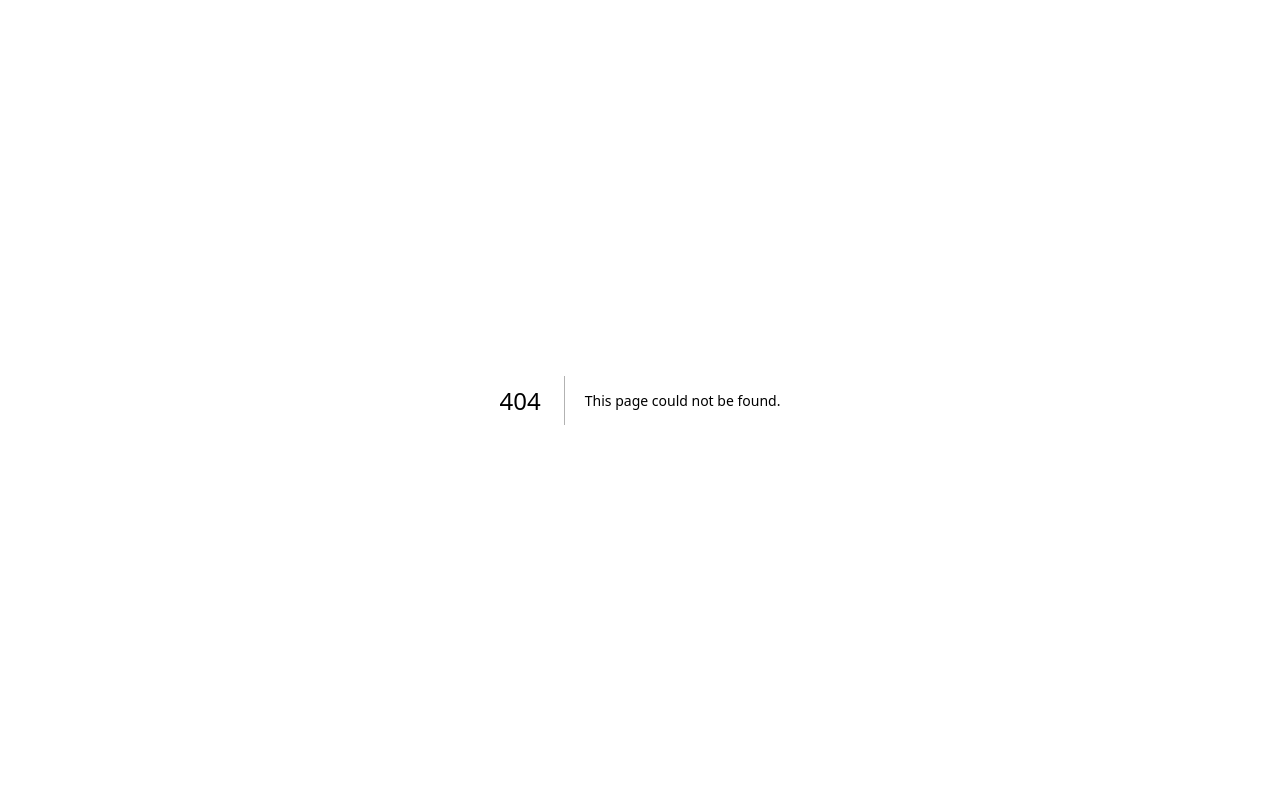
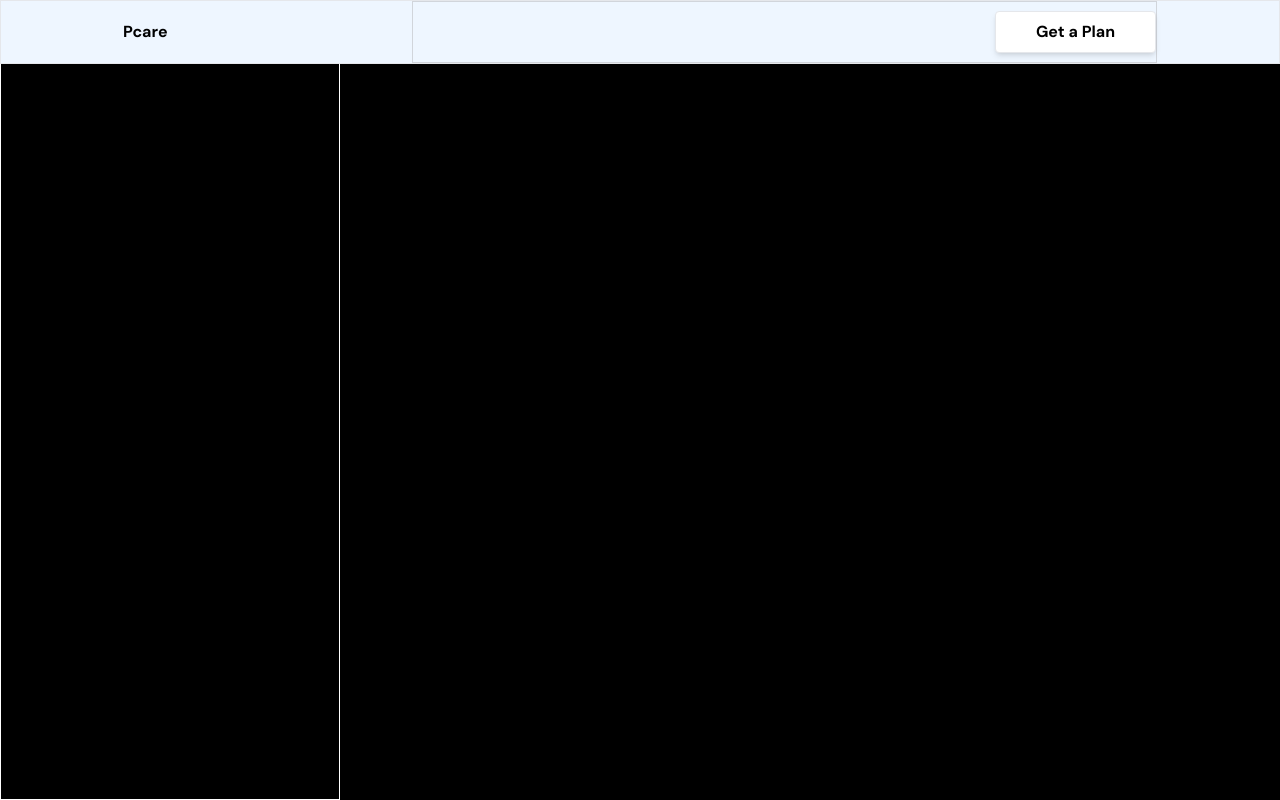
Before and after one commit to Bukunmi-sketch/nextjs-tailwindcss-project, a Next.js app: page /home in a window 1280 px wide. Before the commit this address had no page. Built offline with nearby package versions, Linux system fonts and the light colour scheme.

Commit message:
created sidebar and sidebarlink components

```diff
--- /dev/null
+++ b/components/homeheader.js
@@ -0,0 +1,17 @@
+import React from 'react'
+import Link from 'next/link'
+
+function Homeheader() {
+  return (
+    <div
+    className="top-0 text-base font-bold text-black-800 text-center bg-[#EEF6FF] h-16 border w-full flex justify-around items-center fixed z-40">
+    <h1 > Pcare </h1>
+
+    <div className="invisible lg:visible flex border border-gray-300 justify-end items-center w-7/12 h-full ">
+       <span className="bg-white rounded border border-white-300 px-10 py-2 shadow-md"> <Link href="/register"> Get a Plan</Link>  </span>
+    </div>
+  </div>
+  )
+}
+
+export default Homeheader
--- a/components/sidebar.js
+++ b/components/sidebar.js
@@ -0,0 +1,17 @@
+import React from 'react'
+import Sidebarlink from './sidebarlink'
+
+function Sidebar() {
+    return (
+        <div className='hidden text-white border border-white border-solid sm:flex flex-col items-center xl:items-start xl:w-[340px] p-2 fixed h-full '>
+
+            <div className='space-y-2.5 mt-4 mb-2.5 xl:ml:24'>
+                <Sidebarlink />
+            </div>
+
+
+        </div>
+    )
+}
+
+export default Sidebar
--- /dev/null
+++ b/components/sidebarlink.js
@@ -0,0 +1,9 @@
+import React from 'react'
+
+function Sidebarlink() {
+  return (
+    <div>Sidebarlink</div>
+  )
+}
+
+export default Sidebarlink
--- a/pages/details.js
+++ /dev/null
@@ -1,99 +0,0 @@
-import { Inter, Roboto_Mono } from 'next/font/google';
-import Header from '@/components/header'
-import Image from 'next/image'
-import Link from 'next/link'
-import nurse from "@/assets/nurse.png"
-import rainbow from "@/assets/rainbow.png"
-
-const inter = Inter({
-    subsets: ['latin'],
-    display: 'swap',
-    variable: '--font-inter',
-});
-
-const roboto_mono = Roboto_Mono({
-    subsets: ['latin'],
-    display: 'swap',
-    variable: '--font-roboto-mono',
-});
-
-function register() {
-    return (
-        <>
-            <Header />
-            <main className={`min-h-screen flex justify-center mt-[65px] font-bold border border-dotted border-red-800 md:mt-20 md:flex-row `}>
-
-                {/* CONTAINER BOX */}
-
-                <section className="flex flex-col items-center border-2 border-dashed border-yellow-800  md:flex-row md:w-[70%] ">
-                    {/* FIRST BOX */}
-                    <div className='flex flex-col items-center h-full  bg-blue-200 m-2.5 md:w-[50%] '>
-                        <h3 className='mt-3'>Create a New Account</h3>
-
-                        <div className='flex flex-col border border-green-800 p-12 w-full'>
-                            <div className='flex flex-col  mb-10 flex-1 '>
-                                <button className=' border border-white-800 p-4 flex-1 rounded-lg cursor-pointer bg-white shadow-md'> Sign up with Google</button>
-                            </div>
-
-                            <div className='flex flex-col  mb-10 flex-1 '>
-                                <button className=' border border-white-800 p-4 flex-1 rounded-lg cursor-pointer bg-white shadow-md'> Sign up with Apple id</button>
-                            </div>
-
-                            <div className='flex flex-col justify-center items-center mb-10 flex-1 '>
-                                <p>OR</p>
-                            </div>
-
-                            <div className='flex flex-col  mb-10 flex-1 '>
-                                <input type='' placeholder='Name' className=' border border-white-800 p-4 flex-1 rounded-lg  bg-white shadow-md text-center outline-none hover:outline-gray-400' />
-                            </div>
-
-                            <div className='flex flex-col  mb-10 flex-1 '>
-                                <input type='' placeholder='Phone No' className=' border border-white-800 p-4 flex-1 rounded-lg  bg-white text-center shadow-md outline-none hover:outline-gray-400' />
-                            </div>
-
-                            <div className='flex flex-col  mb-10 flex-1 '>
-                                <h3 className='text-2xl'>Date of birth</h3>
-
-                                <p>This will not be shown publicly. Confirm your own age, even if this account is for a business, a pet, or something else.</p>
-                            </div>
-
-                            <div className='mb-10 flex'>
-
-                                <input type='' placeholder='Month' className='col-span-2 border-2 border-gray-300 p-4 rounded-lg  bg-white text-center shadow-md shadow-gray-500/50 outline-none hover:outline-gray-400 w-[50%] mr-2' />
-
-                                <input type='' placeholder='Day' className=' border border-white-800 p-4 rounded-lg  bg-white text-center shadow-md outline-none hover:outline-gray-400 w-[30%] mr-2' />
-
-                                <input type='' placeholder='Year' className=' border border-white-800 p-4 rounded-lg  bg-white text-center shadow-md outline-none hover:outline-gray-400 w-[30%]' />
-                            </div>
-
-                            <div className='flex flex-col  mb-10 flex-1 '>
-                                <button className='bg-black text-white text-xl py-4 px-4 border border-solid border-black rounded-lg'><Link href="/step2">Continue </Link></button>
-                            </div>
-
-
-                        </div>
-                    </div>
-
-                     {/* -----------------------------------END OF FIRST BOX -------------------------------- */}
-
-                    {/* -----------------------------------SECOND  BOX -------------------------------- */}
-                    <div className='flex flex-col h-full  m-2.5 border border-gray-300 hidden md:w-[50%] md:flex '>
-                        <div className='w-full border border-gray-300 mt-2.5 flex-shrink-0 rounded-xl relative'>
-                            <Image src={rainbow} alt="healthworker" className='h-[400px] rounded-xl shadow-xl w-full' />
-                        </div>
-                        <div className='border border-gray-300 mt-2.5 rounded-xl relative'>
-                            <Image src={nurse} alt="healthworker" className='h-[400px] flex-shrink-0 rounded-xl shadow-xl w-full' />
-                        </div>
-                    </div>
-
-                    {/* -----------------------------------END OF SECOND  BOX -------------------------------- */}
-
-                </section>
-
-                {/* -----------------------------------END OF CONTAINER -------------------------------- */}
-            </main>
-        </>
-    )
-}
-
-export default register
--- /dev/null
+++ b/pages/home.js
@@ -0,0 +1,37 @@
+import { Inter, Roboto_Mono } from 'next/font/google';
+import Homeheader from '@/components/homeheader'
+import Sidebar from '@/components/sidebar';
+import Sidebarlink from '@/components/sidebarlink';
+import Image from 'next/image'
+import Link from 'next/link'
+import nurse from "@/assets/nurse.png"
+import rainbow from "@/assets/rainbow.png"
+
+const inter = Inter({
+    subsets: ['latin'],
+    display: 'swap',
+    variable: '--font-inter',
+});
+
+const roboto_mono = Roboto_Mono({
+    subsets: ['latin'],
+    display: 'swap',
+    variable: '--font-roboto-mono',
+});
+
+function Home() {
+    return (
+        <>
+            <Homeheader />
+            <main className={`bg-black min-h-screen flex  max-w-[1500px] mx-auto `}>
+               <Sidebar />
+                   {/* SIDEBAR */}
+
+
+                {/* -----------------------------------END OF CONTAINER -------------------------------- */}
+            </main>
+        </>
+    )
+}
+
+export default Home
--- a/styles/globals.css
+++ b/styles/globals.css
@@ -31,3 +31,16 @@ body {
     */
 
 }
+
+
+@layer base{
+  body{
+    @apply bg-black;
+  }
+}
+
+@layer components{
+  .hoverAnimation{
+    @apply hover:bg-[#d9d9d9] hover:bg-opacity-10 rounded-full cursor-pointer w-[542px] h-[52px] xl:w-auto xl:h-auto xl:py-3 xl:px-4 transition duration-200 ease-out;
+  }
+}
```
